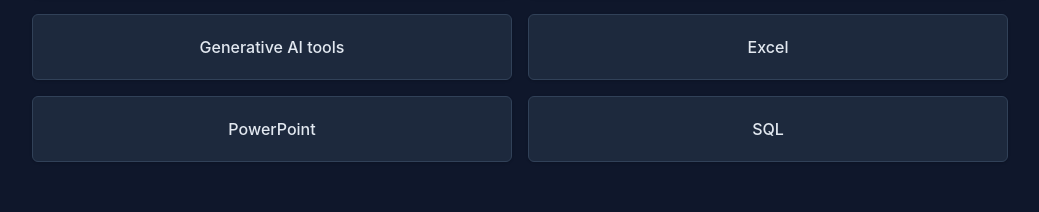
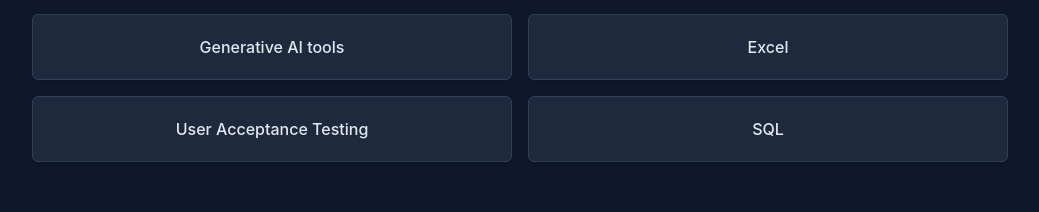
Before and after one commit to hoojunzhe/portfolio-website, a React (Vite) app: page / in a window 1280 px wide. Shown: the part 1053-1265 px from the top of the page, without its empty margins (120-1159 px from the left). Built offline with nearby package versions, Linux system fonts and the light colour scheme.

Commit message:
Update skill set

```diff
--- a/src/App.jsx
+++ b/src/App.jsx
@@ -105,7 +105,7 @@
         <section>
           <h3 className="text-2xl font-bold border-b border-slate-700 pb-2 mb-8 text-white">Core Competencies</h3>
           <div className="grid grid-cols-2 gap-3 md:gap-4">
-            {['Agile methodology', 'Process mapping', 'Jira and Confluence', 'Figma', 'Generative AI tools', 'Excel', 'PowerPoint', 'SQL'].map((skill) => (
+            {['Agile methodology', 'Process mapping', 'Jira and Confluence', 'Figma', 'Generative AI tools', 'Excel', 'User Acceptance Testing', 'SQL'].map((skill) => (
               <div
                 key={skill}
                 className="bg-slate-800 border border-slate-700 px-4 py-4 md:px-5 md:py-5 rounded-md text-sm md:text-base font-medium text-slate-200 shadow-sm transition-all duration-300 hover:-translate-y-1 hover:bg-slate-700 hover:text-blue-300 hover:shadow-md hover:border-slate-500 flex items-center justify-center text-center"
```
Also changed, not shown: 2 other files (tests, documents, lock files or other folders).
